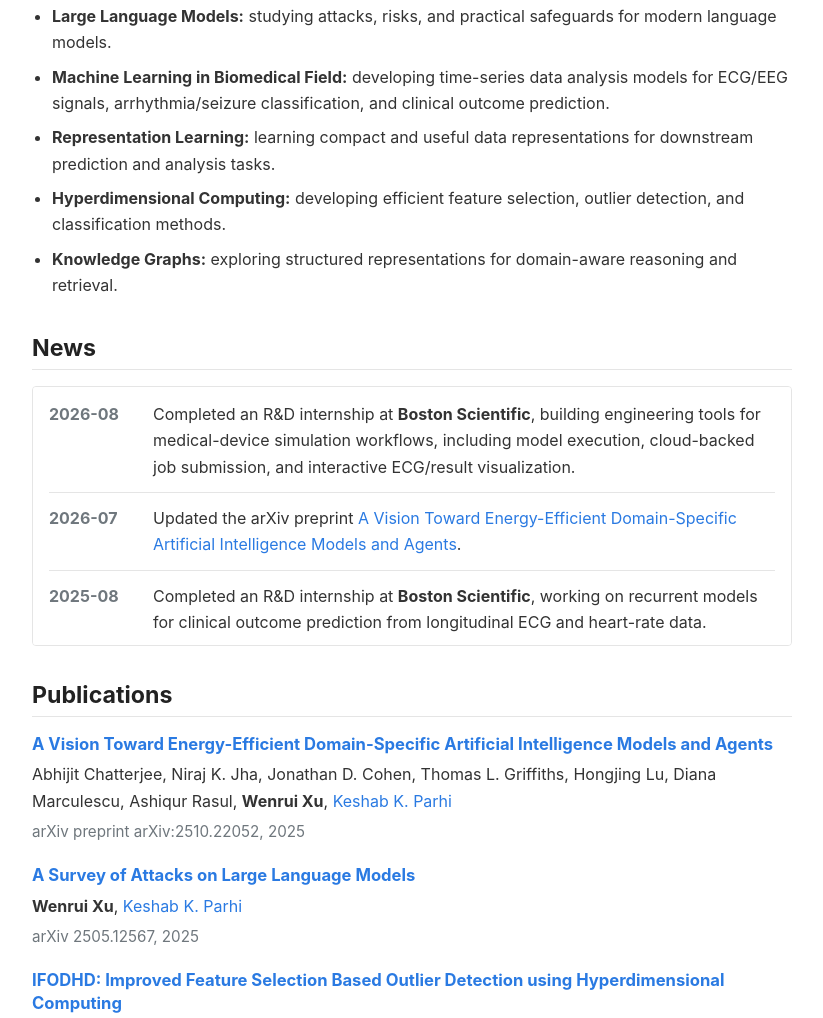
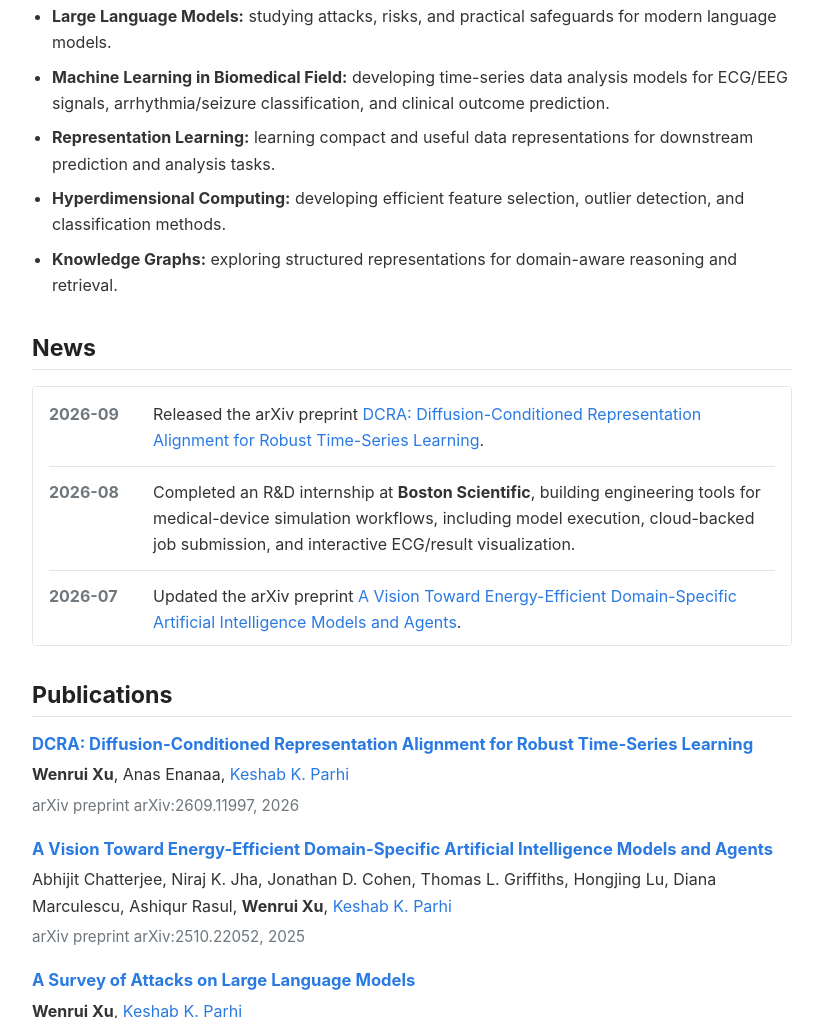
Before and after one commit to WenruiXu/WenruiXu.github.io, a plain HTML site: page index.html in a window 1280 px wide. Shown: the part 403-1421 px from the top of the page, without its empty margins (378-1201 px from the left). Drawn offline with Linux system fonts and the light colour scheme.

Commit message:
Add DCRA preprint to homepage

```diff
--- a/index.html
+++ b/index.html
@@ -89,6 +89,10 @@
         <h2>News</h2>
         <div class="news-box" aria-label="Recent news">
           <div class="news-item">
+            <div class="news-date">2026-09</div>
+            <p>Released the arXiv preprint <a href="https://arxiv.org/abs/2609.11997">DCRA: Diffusion-Conditioned Representation Alignment for Robust Time-Series Learning</a>.</p>
+          </div>
+          <div class="news-item">
             <div class="news-date">2026-08</div>
             <p>Completed an R&amp;D internship at <strong>Boston Scientific</strong>, building engineering tools for medical-device simulation workflows, including model execution, cloud-backed job submission, and interactive ECG/result visualization.</p>
           </div>
@@ -117,6 +121,12 @@
 
       <section id="publications">
         <h2>Publications</h2>
+        <article class="publication">
+          <h3><a href="https://arxiv.org/abs/2609.11997">DCRA: Diffusion-Conditioned Representation Alignment for Robust Time-Series Learning</a></h3>
+          <p><strong>Wenrui Xu</strong>, Anas Enanaa, <a href="https://people.ece.umn.edu/~parhi/">Keshab K. Parhi</a></p>
+          <p class="venue">arXiv preprint arXiv:2609.11997, 2026</p>
+        </article>
+
         <article class="publication">
           <h3><a href="https://arxiv.org/abs/2510.22052">A Vision Toward Energy-Efficient Domain-Specific Artificial Intelligence Models and Agents</a></h3>
           <p>Abhijit Chatterjee, Niraj K. Jha, Jonathan D. Cohen, Thomas L. Griffiths, Hongjing Lu, Diana Marculescu, Ashiqur Rasul, <strong>Wenrui Xu</strong>, <a href="https://people.ece.umn.edu/~parhi/">Keshab K. Parhi</a></p>
```
